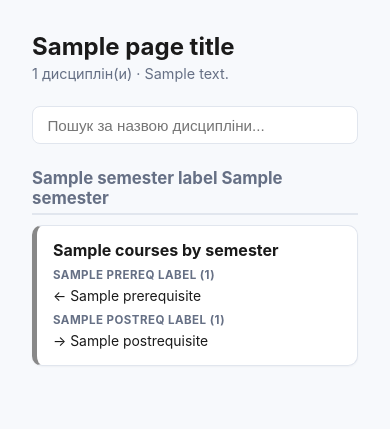
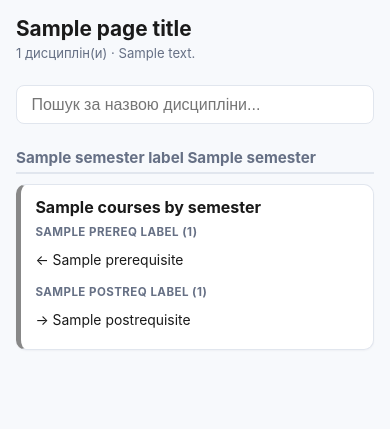
Before and after one commit to sergiokapone/matrix3, a Python web app: template Scheme/templates/template.html in a window 390 px wide. Shown: the top 429 px of the page. Run offline with Jinja, Linux system fonts and the light colour scheme; the template is opened without the code that fills it: most values are stand-ins (such as "Sample title", 1, 10 or a date in 2020).

Commit message:
add responsible for mobile devices

```diff
--- a/Scheme/templates/template.html
+++ b/Scheme/templates/template.html
@@ -2,6 +2,7 @@
 <html lang="{{ lang }}">
 <head>
 <meta charset="UTF-8">
+<meta name="viewport" content="width=device-width, initial-scale=1">
 <title>{{ page_title }}</title>
 <link rel="stylesheet" href="./assets/styles2026.css">
 </head>
--- a/docs/assets/styles2026.css
+++ b/docs/assets/styles2026.css
@@ -105,8 +105,10 @@
     margin: 0 -0.3rem;
     transition: background 0.12s ease;
   }
-  .rel-list li[data-target]:hover {
-    background: #eef3fb;
+  @media (hover: hover) {
+    .rel-list li[data-target]:hover {
+      background: #eef3fb;
+    }
   }
   .card.hl-target {
     box-shadow: 0 0 0 3px #4A90E2, 0 4px 10px rgba(16, 24, 40, 0.15);
@@ -119,3 +121,22 @@
   .card.flash-target {
     animation: flash-target 0.9s ease;
   }
+
+  /* ---- телефони: менше повітря, більші тап-зони ---- */
+  @media (max-width: 640px) {
+    body { padding: 1rem; }
+    h1 { font-size: 1.3rem; }
+    .subtitle { font-size: 0.82rem; }
+    .search { max-width: 100%; font-size: 1rem; }  /* 16px - інакше iOS Safari сам зумить при фокусі */
+    .grid { gap: 0.7rem; }
+    .card { padding: 0.8rem 0.9rem; }
+    .semester-title { font-size: 0.95rem; }
+    /* рядки пре-/постреквізитів клікабельні - на телефоні їм треба
+       реальну висоту пальця (мінімум ~44px рекомендація Apple/Google),
+       а не той самий вузький рядок, що зручний для миші */
+    .rel-list li[data-target] {
+      padding: 0.55rem 0.4rem;
+      margin: 0 -0.4rem;
+      min-height: 1.3rem;
+    }
+  }
```
